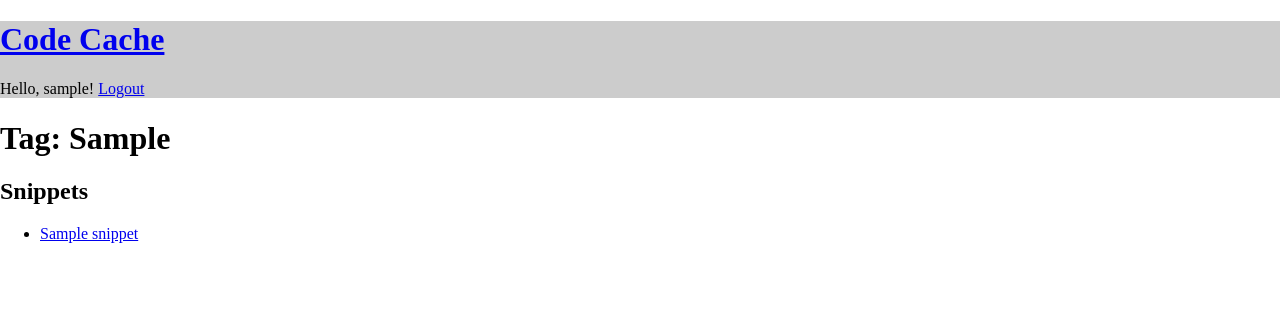
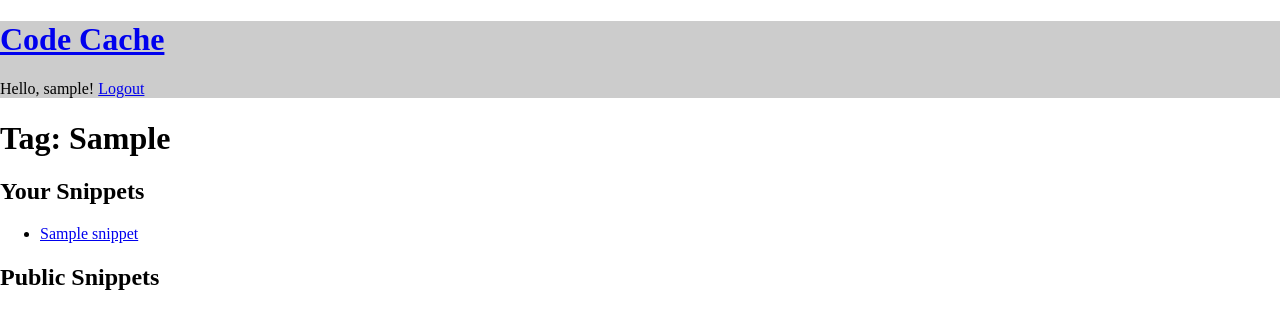
Before and after one commit to momentum-team-1/django-from-scratch-scarter13, a Django app: a page that uses templates/snippets/tag_detail.html in a window 1280 px wide. Shown: the top 329 px of the page. Run offline with Django 3.2, Linux system fonts and the light colour scheme; a user stored in the database is signed in; tables that the repository leaves empty hold one stand-in row (values such as "Sample post").

Commit message:
tags filtered to public and seperated from personal snippets

```diff
--- a/core/views.py
+++ b/core/views.py
@@ -64,8 +64,9 @@ def edit_snippet (request, pk):
 
 def view_tag (request, tag_name):
     tag = get_object_or_404(Tag, tag=tag_name)
+    first_person_id = request.user.id
     #snippets = tag.snippets.filter(snippet.visibility=="PUB")
     """
     Note that you will have to pass along 'snippets' in the context along with 'tag' on line 66 when you do decide to activate this; also, some changes you will need in your template
     """
-    return render (request, "snippets/tag_detail.html", {"tag": tag})
+    return render (request, "snippets/tag_detail.html", {"tag": tag, "first_person_id": first_person_id})
--- a/templates/snippets/tag_detail.html
+++ b/templates/snippets/tag_detail.html
@@ -5,11 +5,23 @@
 <h1>Tag: {{ tag }}</h1>
 
 
-<h2>Snippets</h2>
+<h2>Your Snippets</h2>
 
 <ul>
     {% for snippet in tag.snippets.all %}
+        {% if first_person_id == snippet.user.id %}
         <li><a href = "{% url 'show_snippet' snippet_pk=snippet.pk %}">{{ snippet.title }}</a></li>
+        {% endif %}
+    {% endfor %}
+</ul>
+
+<h2>Public Snippets</h2>
+
+<ul>
+    {% for snippet in tag.snippets.all %}
+        {% if first_person_id != snippet.user.id and snippet.visibility == "PUB" %}
+        <li><a href = "{% url 'show_snippet' snippet_pk=snippet.pk %}">{{ snippet.title }}</a></li>
+        {% endif %}
     {% endfor %}
 </ul>
 
```
